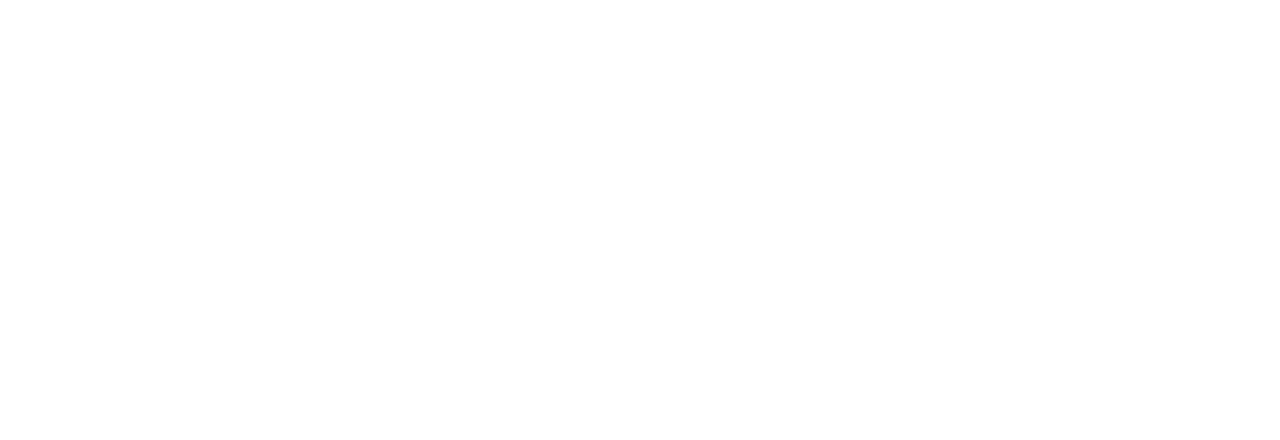
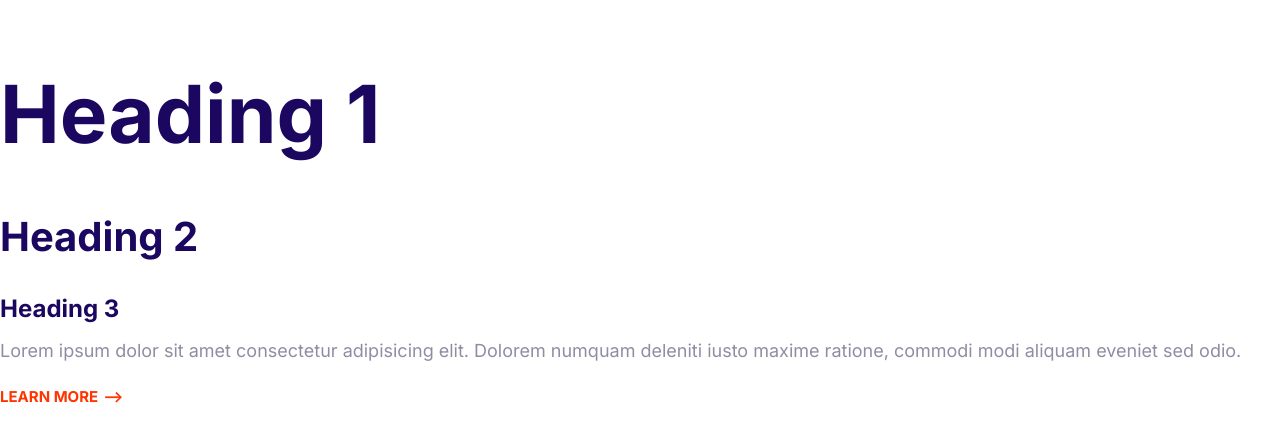
Before and after one commit to nogayhusrev/html-css-project, a plain HTML site: page index.html in a window 1280 px wide. Drawn offline with Linux system fonts and the light colour scheme.

Commit message:
build the arrow link component

```diff
--- a/css/styles.css
+++ b/css/styles.css
@@ -5,3 +5,85 @@
   --color-headings: #1b0760;
   --color-body: #918ca4;
 }
+
+html {
+  /* 62.5% of 16px = 10px */
+  font-size: 62.5%;
+}
+
+body {
+  font-family: Inter, Arial, Helvetica, sans-serif;
+  font-size: 2.4rem;
+  line-height: 1.5;
+  color: var(--color-body);
+}
+
+h1,
+h2,
+h3 {
+  color: var(--color-headings);
+  margin-bottom: 1rem;
+}
+
+h1 {
+  font-size: 7rem;
+}
+
+h2 {
+  font-size: 4rem;
+}
+
+h3 {
+  font-size: 3rem;
+}
+
+p {
+  margin-top: 0;
+}
+
+@media screen and (min-width: 1024px) {
+  body {
+    font-size: 1.8rem;
+  }
+
+  h1 {
+    font-size: 8rem;
+  }
+
+  h2 {
+    font-size: 4rem;
+  }
+
+  h3 {
+    font-size: 2.4rem;
+  }
+}
+
+/* LINKS */
+
+a {
+  text-decoration: none;
+}
+
+.link-arrow {
+  color: var(--color-accent);
+  text-transform: uppercase;
+  font-size: 2rem;
+  font-weight: bold;
+}
+
+.link-arrow::after {
+  margin-left: 5px;
+  content: "-->";
+  transition: margin 0.15s;
+}
+
+.link-arrow:hover::after {
+  margin-left: 10px;
+}
+
+@media screen and (min-width: 1024px) {
+  .link-arrow {
+    font-size: 1.5rem;
+  }
+}
--- a/index.html
+++ b/index.html
@@ -4,8 +4,23 @@
     <meta charset="UTF-8" />
     <meta name="viewport" content="width=device-width, initial-scale=1.0" />
     <title>Document</title>
+    <link rel="preconnect" href="https://fonts.gstatic.com" />
+    <link
+      href="https://fonts.googleapis.com/css2?family=Inter:wght@400;700&display=swap"
+      rel="stylesheet"
+    />
     <link rel="stylesheet" href="css/normalize.css" />
     <link rel="stylesheet" href="css/styles.css" />
   </head>
-  <body></body>
+  <body>
+    <h1>Heading 1</h1>
+    <h2>Heading 2</h2>
+    <h3>Heading 3</h3>
+    <p>
+      Lorem ipsum dolor sit amet consectetur adipisicing elit. Dolorem numquam
+      deleniti iusto maxime ratione, commodi modi aliquam eveniet sed odio.
+    </p>
+
+    <a class="link-arrow" href="#">Learn More</a>
+  </body>
 </html>
```
Also changed, not shown: components/links.html (added, +1 -0 lines).
